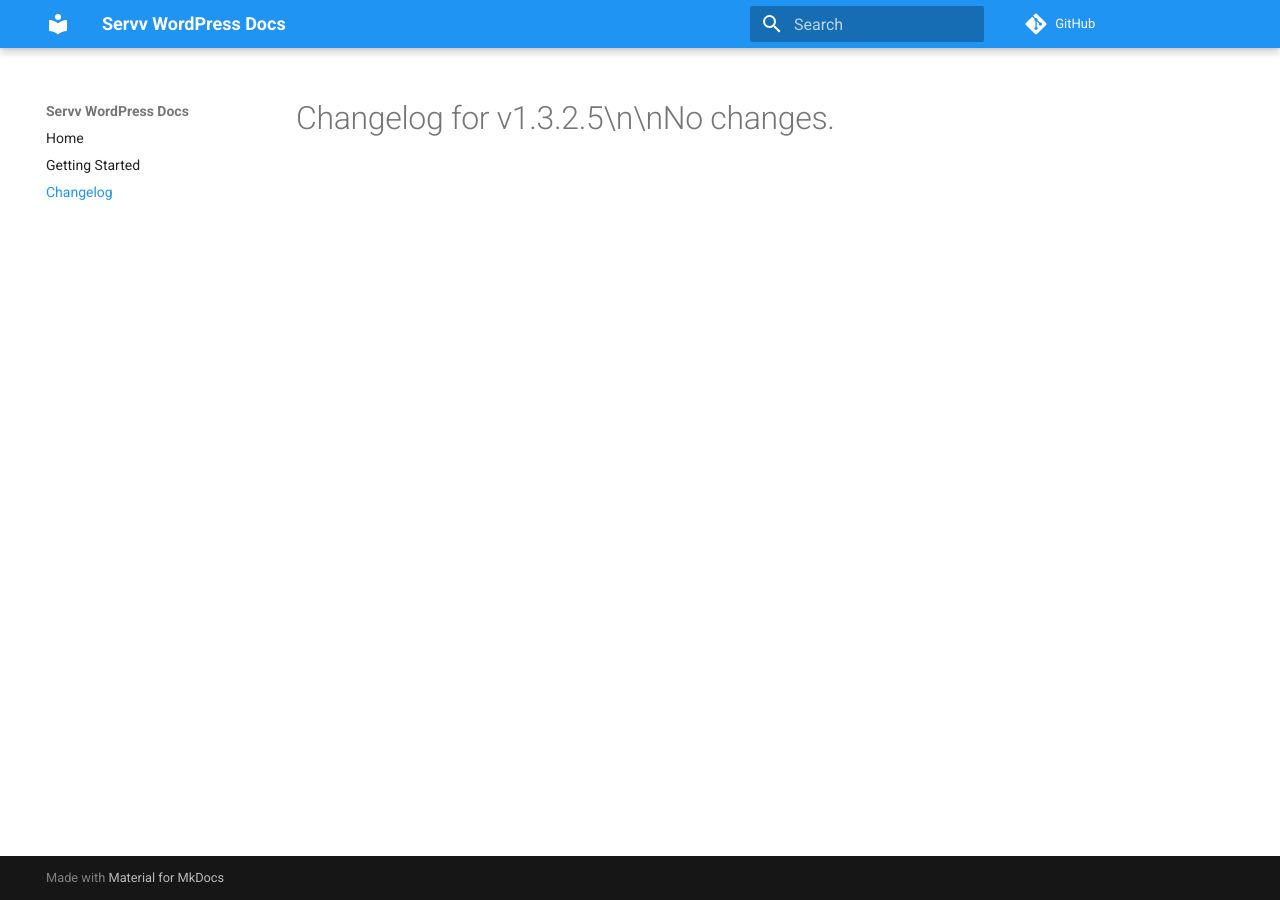
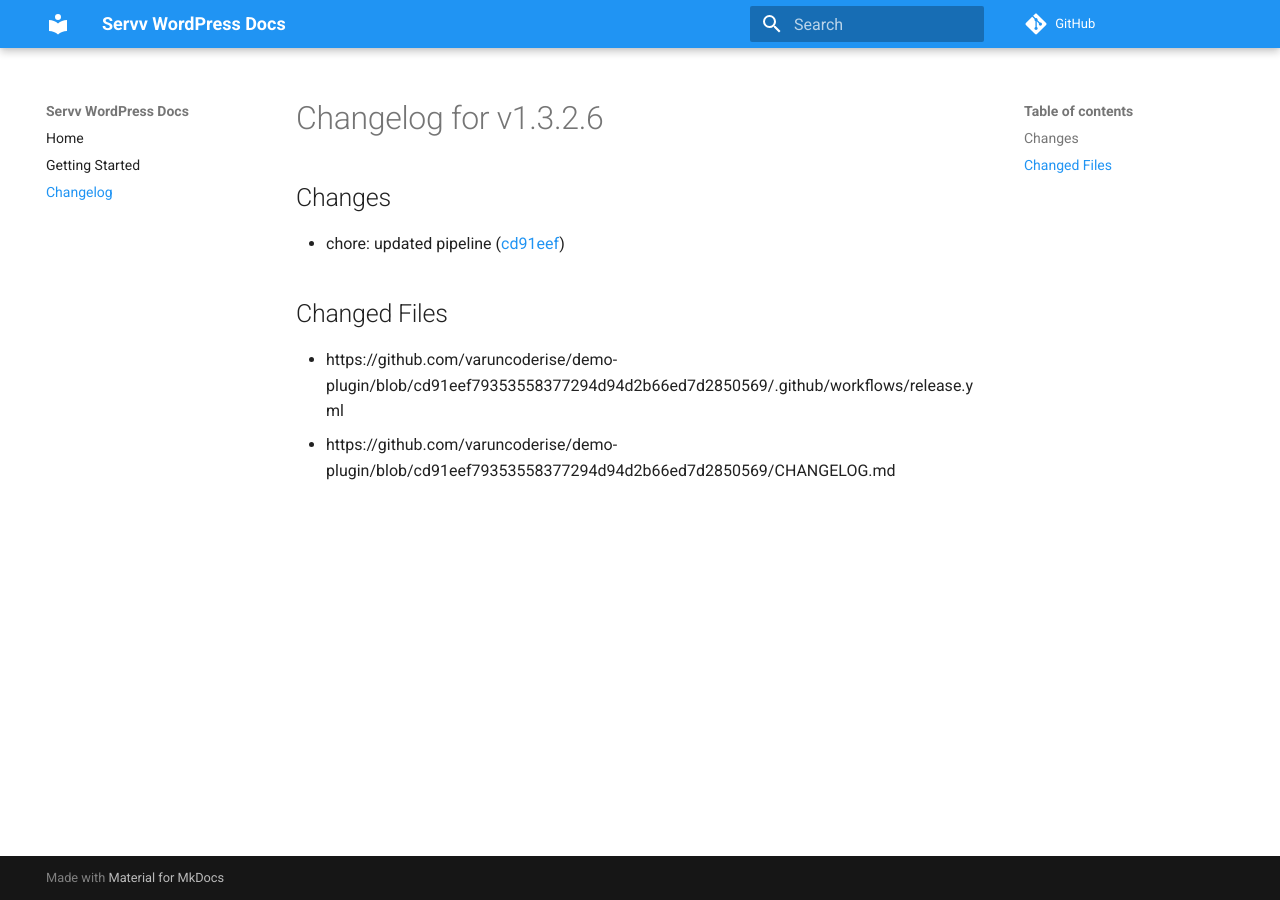
Before and after one commit to varuncoderise/demo_docs, an MkDocs documentation site: the page built from docs/changelog.md, in a window 1280 px wide. Built offline with MkDocs 1.6.1 and Material for MkDocs 9.7.7, drawn with Linux system fonts in a browser that asks for light colours; comment, search, counter and statistics services are not loaded.

Commit message:
Update changelog from v1.3.2.6

```diff
--- a/docs/changelog.md
+++ b/docs/changelog.md
@@ -1 +1,8 @@
-# Changelog for v1.3.2.5\n\nNo changes.
+# Changelog for v1.3.2.6
+
+## Changes
+- chore: updated pipeline ([cd91eef](https://github.com/varuncoderise/demo-plugin/commit/cd91eef79353558377294d94d2b66ed7d2850569))
+
+## Changed Files
+- https://github.com/varuncoderise/demo-plugin/blob/cd91eef79353558377294d94d2b66ed7d2850569/.github/workflows/release.yml
+- https://github.com/varuncoderise/demo-plugin/blob/cd91eef79353558377294d94d2b66ed7d2850569/CHANGELOG.md
```
